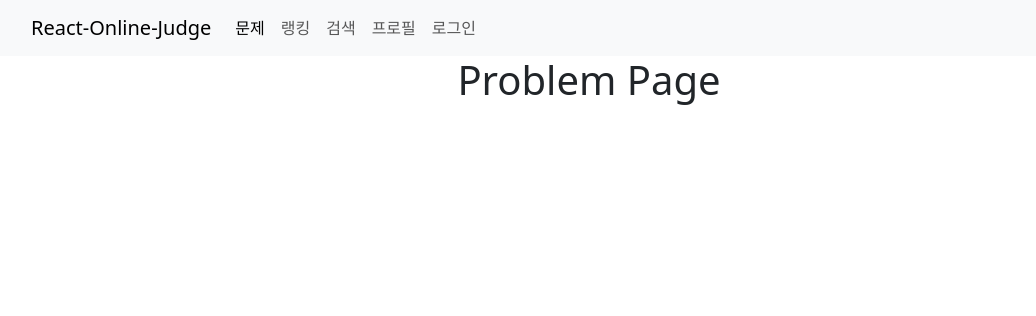
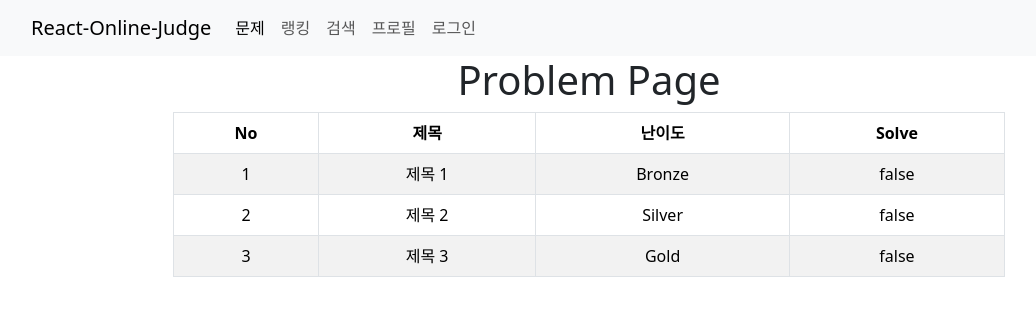
Before and after one commit to ccmuk58/2023_2_Script, a React (Create React App) app in the folder react-online-judge/: page /problem in a window 1280 px wide. Shown: the top 316 px of the page, without its empty margins (51-1087 px from the left). Built offline with nearby package versions, Linux system fonts and the light colour scheme.

Commit message:
Feat: Temp ProblemPage

```diff
--- a/react-online-judge/src/App.css
+++ b/react-online-judge/src/App.css
@@ -2,8 +2,6 @@
 	text-align: center;
 	background-color: light;
 	min-height: 100vh;
-}
-.parent-content {
 }
 
 .content {
@@ -14,5 +12,10 @@
 	margin: 0;
 }
 .content-item {
-	width: 70%;
+	width: 65%;
 }
+
+.example {
+	display: inline-block;
+	width: 50%;
+}
--- a/react-online-judge/src/App.js
+++ b/react-online-judge/src/App.js
@@ -7,7 +7,10 @@ import Ranking from "./components/Ranking";
 import Search from "./components/Search";
 import Profile from "./components/Profile";
 import Login from "./components/Login";
+import ProblemList from "./components/ProblemList";
 import 'bootstrap/dist/css/bootstrap.min.css';
+import ErrorPage from "./components/ErrorPage";
+import ProblemItem from "./components/ProblemItem";
 
 const AppRouter = () => {
 	return (
@@ -16,11 +19,15 @@ const AppRouter = () => {
 			<div className="content">
 				<Routes>
 					<Route path="/" element={<Title />} />
-					<Route path="/problem" element={<Problem />} />
+					<Route path="/problem" element={<Problem />} >
+						<Route index element={<ProblemList />} />
+          				<Route path=':problemId' element={<ProblemItem/>}/>
+					</Route>
 					<Route path="/ranking" element={<Ranking />} />
 					<Route path="/search" element={<Search />} />
 					<Route path="/profile" element={<Profile />} />
 					<Route path="/login" element={<Login />} />
+		  			<Route path='*' element={<ErrorPage />} />
 				</Routes>
 			</div>
 		</div>
--- /dev/null
+++ b/react-online-judge/src/components/ErrorPage.js
@@ -0,0 +1,8 @@
+const ErrorPage = () => {
+	return (
+		<div>
+			<h1>404 Not Found</h1>
+		</div>
+	)
+}
+export default ErrorPage;
--- a/react-online-judge/src/components/Problem.js
+++ b/react-online-judge/src/components/Problem.js
@@ -1,9 +1,11 @@
+import { Nav, Tab, Tabs } from "react-bootstrap";
+import { Link, NavLink, Outlet } from "react-router-dom";
 const Problem = () => {
 
 	return (
 		<>
-			<h1>Problem Page</h1>
-
+			<h1 className="content-item">Problem Page</h1>
+			<Outlet />
 		</>
 	)
 }
--- /dev/null
+++ b/react-online-judge/src/components/ProblemItem.js
@@ -0,0 +1,26 @@
+import { Form, useParams } from "react-router-dom";
+import problemData from "../data/problemData";
+const ProblemItem = () => {
+	const { problemId } = useParams();  // react-router-dom 에 정의된 후크
+	const problem = problemData[problemId];
+
+	if (!problem) {
+		return <span>undefined</span>
+	}
+	const { title, description, difficult, input, output } = problem;
+	return (
+		<div className="content-item">
+			<h3>{title}</h3>
+			<hr />
+			<p>{description}</p>
+			<hr />
+
+
+			<p className="example">입력</p>
+			<p className="example">출력</p>
+			<p className="example">{input}</p>
+			<p className="example">{output}</p>
+		</div>
+	);
+}
+export default ProblemItem;
--- /dev/null
+++ b/react-online-judge/src/components/ProblemList.js
@@ -0,0 +1,49 @@
+import { Link } from "react-router-dom";
+import problemData from "../data/problemData";
+import { Table } from "react-bootstrap";
+const ProblemList = () => {
+	return (
+		<div className="content-item">
+			<Table striped bordered hover>
+				<thead>
+					<tr>
+						<th>No</th>
+						<th>제목</th>
+						<th>난이도</th>
+						<th>Solve</th>
+					</tr>
+				</thead>
+				<tbody>
+					{
+						Object.entries(problemData).map(([problemId, { title, description, difficulty, solved }]) => (
+							<tr key={problemId}>
+								<td>
+									<Link className="nav-link" to={`/problem/${problemId}`}>
+										{problemId}
+									</Link>
+								</td>
+								<td>
+									<Link className="nav-link" to={`/problem/${problemId}`}>
+										{title}
+									</Link>
+								</td>
+								<td>
+									<Link className="nav-link" to={`/problem/${problemId}`}>
+										{difficulty}
+									</Link>
+								</td>
+								<td>
+									<Link className="nav-link" to={`/problem/${problemId}`}>
+										{solved + ""}
+									</Link>
+								</td>
+							</tr>
+						))
+					}
+				</tbody>
+			</Table>
+		</div>
+
+	);
+}
+export default ProblemList;
--- /dev/null
+++ b/react-online-judge/src/data/problemData.js
@@ -0,0 +1,27 @@
+const problemData = {
+	'1': {
+		title: '제목 1',
+		description: 'This is the first problem.',
+		difficulty: 'Bronze',
+		input: '5\n1 2 3 4 5',
+		output: '3 7',
+		solved: false,
+	},
+	'2': {
+		title: '제목 2',
+		description: 'This is the second problem.',
+		difficulty: 'Silver',
+		input: '5\n1 2 3 4 5',
+		output: '3 7',
+		solved: false,
+	},
+	'3': {
+		title: '제목 3',
+		description: 'This is the third problem.',
+		difficulty: 'Gold',
+		input: '5\n1 2 3 4 5',
+		output: '3 7',
+		solved: false,
+	},
+}
+export default problemData;
```
